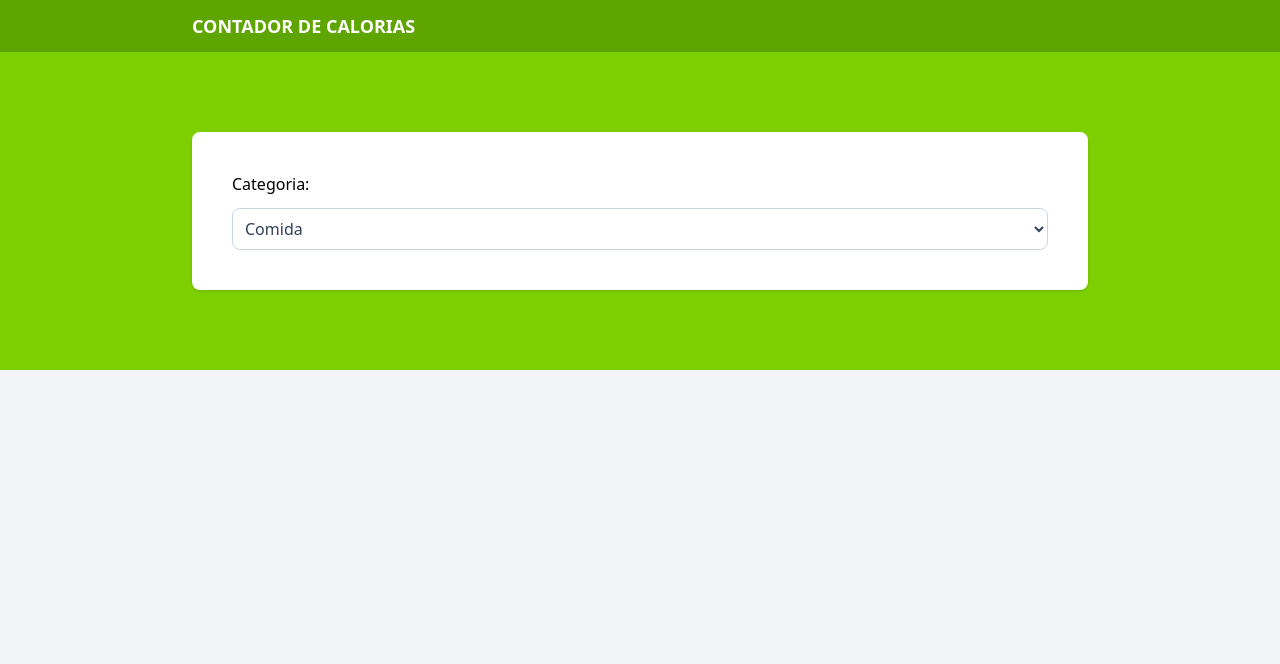
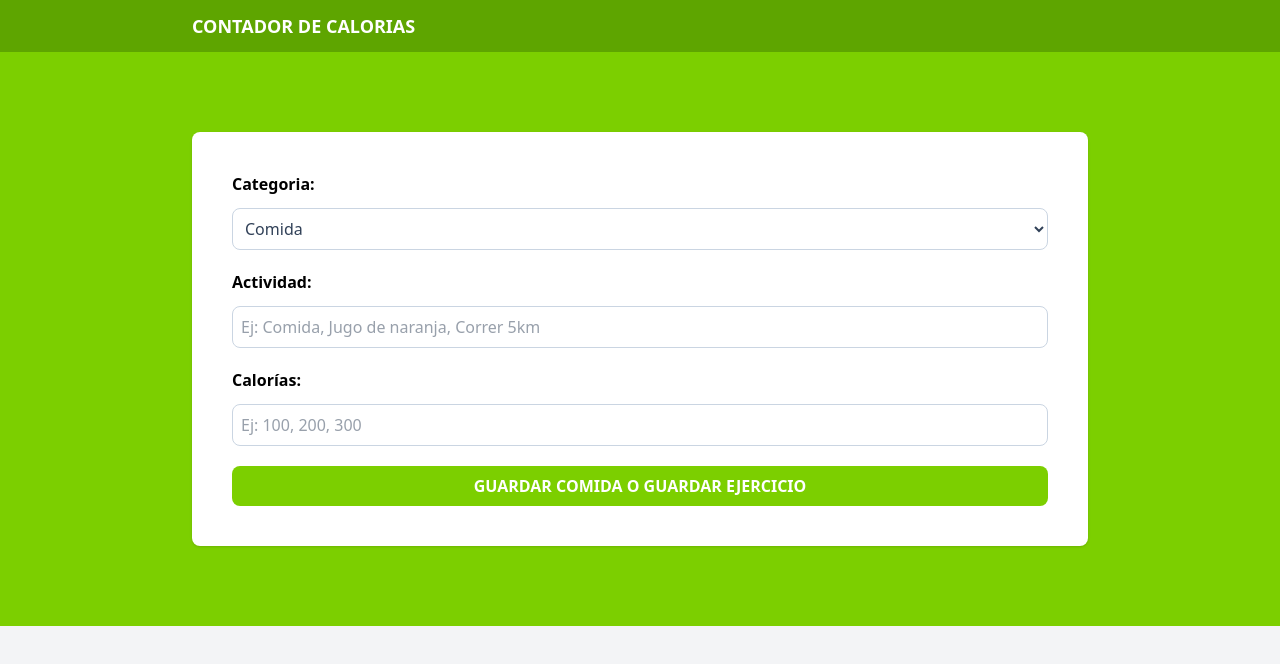
Before and after one commit to jrobertoq/calorie-tracker, a React (Vite) app: page / in a window 1280 px wide. Shown: the top 664 px of the page. Built offline with nearby package versions, Linux system fonts and the light colour scheme.

Commit message:
Adds form for calorie input

```diff
--- a/src/Components/Form.tsx
+++ b/src/Components/Form.tsx
@@ -4,7 +4,7 @@ export default function Form() {
   return (
     <form className="space-y-5 bg-white shadow p-10 rounded-lg">
         <div className="grid grid-cols-1 gap-3">
-            <label htmlFor="category">Categoria:</label>
+            <label htmlFor="category" className='font-bold'>Categoria:</label>
 
             <select id="category" className="border border-slate-300 rounded-lg w-full bg-white p-2 text-slate-700">
                 {categories.map((category) => (
@@ -14,6 +14,28 @@ export default function Form() {
                 ))}
             </select>
         </div>
+
+        <div className="grid grid-cols-1 gap-3">
+            <label htmlFor="activity" className='font-bold'>Actividad:</label>
+            <input
+                type="text"
+                id="activity"
+                className="border border-slate-300 rounded-lg p-2 text-slate-700"
+                placeholder='Ej: Comida, Jugo de naranja, Correr 5km'
+            />
+        </div>
+
+        <div className="grid grid-cols-1 gap-3">
+            <label htmlFor="calories" className='font-bold'>Calorías:</label>
+            <input
+                type="number"
+                id="calories"
+                className="border border-slate-300 rounded-lg p-2 text-slate-700"
+                placeholder='Ej: 100, 200, 300'
+            />
+        </div>
+
+        <input type="submit" className="bg-lime-500 hover:bg-lime-600 w-full font-bold uppercase text-white px-5 py-2 rounded-lg cursor-pointer" value="Guardar Comida o Guardar Ejercicio" />
     </form>
   )
 }
```
